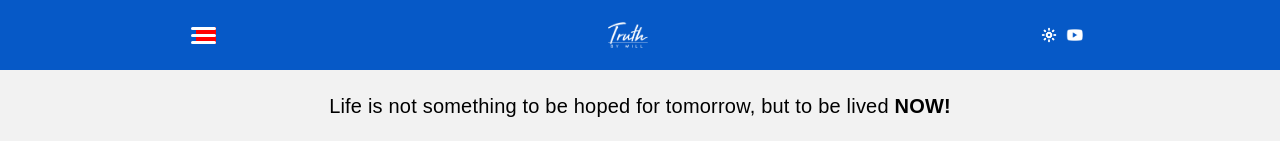
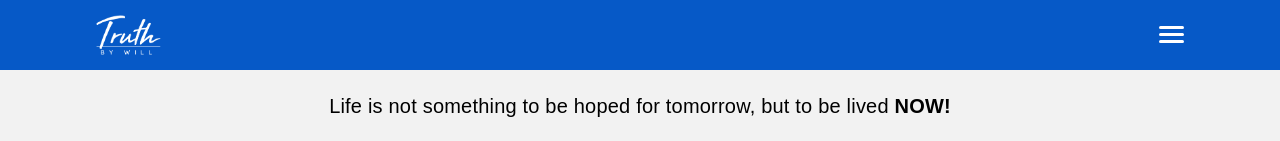
Before and after one commit to kalidmd/tbw, a React (Create React App) app: page / in a window 1280 px wide. Shown: the top 141 px of the page. Built offline with nearby package versions, Linux system fonts and the light colour scheme.

Commit message:
nav bar done

```diff
--- a/src/components/NavBar.jsx
+++ b/src/components/NavBar.jsx
@@ -1,4 +1,4 @@
-import React, {useState} from 'react'
+import React, {useEffect, useState, useRef} from 'react'
 import {BrowserRouter, Routes, Route, NavLink} from 'react-router-dom';
 import '../styles/navbar.css'
          //PAGES
@@ -40,53 +40,43 @@ function NavBar() {
       setNavBar(false)
     }
   }
-
   window.addEventListener('scroll', scrollNavbar);
 
+  let style = {
+    top: navBar ? "52px" : "72px"
+  }
   return (
       <BrowserRouter>
         <nav className={navBar ? "nav-bar active": "nav-bar"}>
+          <div className="nav-width">
+            <NavLink className={"link"} to={"/"}>
+              <img className="tbw-logo" src={TbwLogo} alt="logo"/>
+            </NavLink>
+
             <div className="humburger-menu" onClick={updateMenu}>
                 <div className={humburger_class}></div>
                 <div className={humburger_class}></div>
                 <div className={humburger_class}></div>
             </div>
 
-          <NavLink
-            className={"link"}
-            to={"/"}>
-            <img className="tbw-logo" src={TbwLogo} alt="logo"/>
-          </NavLink>
-
-          <div className={menu_class}>
+            <div style={style} className={menu_class}>
+              <div className="triangle"></div>
               <div className="nav-bar--pages">
                 <NavLink
-                className={"page link"}
-                to={"/attend"}>
-                  ATTEND
+                  className={"page link"} to={"/"}> HOME
                 </NavLink>
-
                 <NavLink
-                className={"page link"}
-                to={"/videos"}>
-                  VIDEOS
+                  className={"page link"} to={"/attend"}> ATTEND
                 </NavLink>
-
                 <NavLink
-                className={"page link"}
-                to={"/about"}>
-                  ABOUT
+                  className={"page link"} to={"/videos"}> VIDEOS
                 </NavLink>
-
                 <NavLink
-                className={"page link"}
-                to={"/blog"}>
-                  BLOG
+                  className={"page link"} to={"/about"}> ABOUT
                 </NavLink>
-            </div>
-          </div>
-
-
+                <NavLink
+                  className={"page link"} to={"/blog"}> BLOG
+                </NavLink>
                 <div className="nav-bar--icons">
                   <img className="nav-bar--icon" src={DarkModeIcon} alt="logo" />
 
@@ -98,7 +88,10 @@ function NavBar() {
                   >
                     <img className="nav-bar--icon" src={YoutubeIcon} alt="logo" />
                   </a>
+                </div>
+              </div>
 
+            </div>
           </div>
         </nav>
 
--- a/src/styles/navbar.css
+++ b/src/styles/navbar.css
@@ -9,43 +9,57 @@ width: 100%;
     margin: 0 auto;
     height: 70px;
     display: flex;
-justify-content: space-around;
+    justify-content: space-between;
     align-items: center;
 }
 .nav-bar.active {
     width: var(--maximum-width);
+    height: 50px;
     position: fixed;
     top: 10px;
     left: 50%;
     transform: translateX(-50%);
     border-radius: var(--border-rad);
     z-index: 3;
-opacity: 0.9;
-transition: all .1s;
+    opacity: 1;
+}
+.nav-width {
+    margin: 0 auto;
+    width: 85%;
+    display: flex;
+    justify-content: space-between;
+    align-items: center;
 }
 .tbw-logo {
-width: 40px;
+    width: 65px;
 }
 .nav-bar--pages {
     display: flex;
-justify-content: space-between;
-list-style: none;
+    flex-direction: column;
+    justify-content: space-around;
+    align-items: center;
     width: 200px;
 }
 .page {
-font-size: 12px;
+    font-size: 16px;
+    width: 100%;
     color: #ffff;
     text-decoration: none;
+    text-align: center;
+}
+.page.active::before {
+    content: " ";
+    border: 1px solid #fff;
+    margin-right: 3px;
 }
 .nav-bar--icons {
     display: flex;
     justify-content: space-between;
     align-items: center;
-width: 44px;
-list-style: none;
+    width: 50px;
 }
 .nav-bar--icon {
-width: 18px;
+    width: 20px;
 }
                 /* ----HUMBURGER MENU---- */
 .humburger-menu {
@@ -57,7 +71,6 @@ align-items: flex-end;
     justify-content: space-between;
     cursor: pointer;
     z-index: 2;
-background-color: red;
 }
 .humburger-bar {
     width: 25px;
@@ -66,12 +79,14 @@ background-color: #fff;
     border-radius: 0.5em;
 }
 .menu {
-width: 60%;
-height: 100vh;
-background-color: rgb(48, 180, 180);
+    width: 150px;
+    height: 180px;
+    background-color: var(--blue);
     position: absolute;
-top: 0;
-opacity: 0.9;
+    border-radius: var(--border-rad);
+    right: 0;
+    z-index: 2;
+/* opacity: 0.9; */
 }
 .hidden {
     display: none;
@@ -79,3 +94,22 @@ display: none;
 .visible {
     display: inherit;
 }
+            /* ------ANIMATION------ */
+                /* ------CLICKED------ */
+.humburger-bar.clicked:nth-child(1){
+    transform: rotate(45deg) translate(6px, 3px);
+    transition: ease-out 0.5s;
+}
+.humburger-bar.clicked:nth-child(2){
+    transform: scale(0);
+    transition: ease-out 0.5s;
+}
+.humburger-bar.clicked:nth-child(3){
+    transform: rotate(135deg) translate(-6px, 4px);
+    transition: ease-out 0.5s;
+}
+                /* ------UNCLICKED------ */
+.humburger-bar.unclicked {
+    transform: rotate(0) translate(0);
+    transition: cubic-bezier(0.175, 0.885, 0.32, 1.275) 0.5s;
+}
```
Lines whose indentation alone changed are shown as unchanged.
